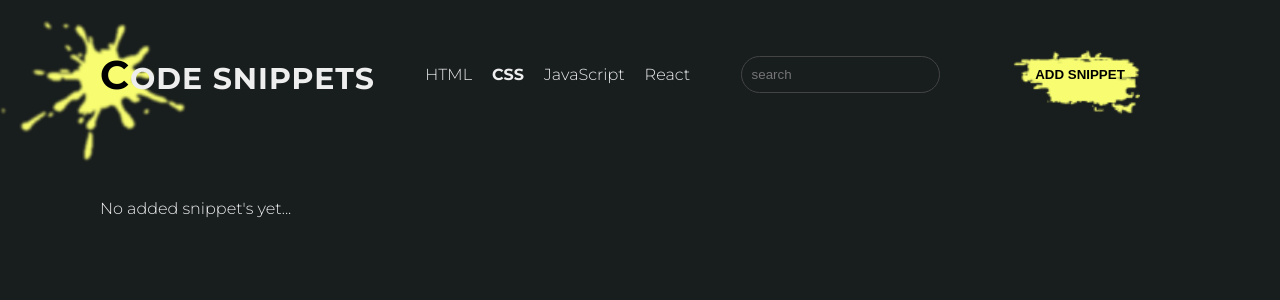
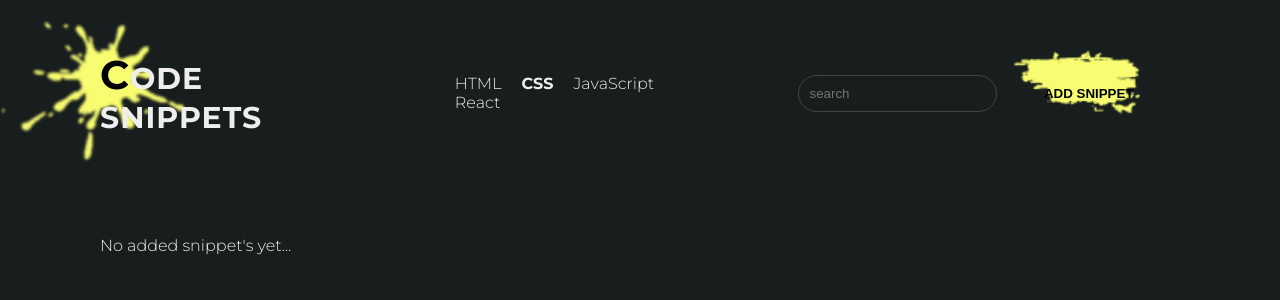
Before and after one commit to karolguzik/code-snippets, a React (Create React App) app: page /css in a window 1280 px wide. Shown: the top 300 px of the page. Built offline with nearby package versions, Linux system fonts and the light colour scheme; a small style sheet from the web is missing.

Commit message:
render Search component on snippets pathname and reset filtered snippets state after location change

```diff
--- a/src/App.css
+++ b/src/App.css
@@ -25,6 +25,7 @@ body {
 
 body::-webkit-scrollbar {
   width: .4rem;
+  height: .4rem;
 }
 
 body::-webkit-scrollbar-thumb {
--- a/src/App.js
+++ b/src/App.js
@@ -1,6 +1,6 @@
 import React from 'react';
 import './App.css';
-import { BrowserRouter, Route, Switch } from 'react-router-dom';
+import { Route, Switch, withRouter } from 'react-router-dom';
 import AppContext from './context/context';
 import Header from './components/Header/Header';
 import WelcomeView from './views/WelcomeView/WelcomeView';
@@ -11,7 +11,6 @@ import ReactView from './views/ReactView/ReactView';
 import SnippetView from './views/SnippetView/SnippetView';
 import Modal from './components/Modal/Modal';
 
-
 class App extends React.Component {
   state = {
     html: [],
@@ -20,6 +19,12 @@ class App extends React.Component {
     react: [],
     filteredSnippets: null,
     isModalOpen: false,
+  }
+
+  componentDidUpdate = (prevProps) => {
+    if(this.props.location !== prevProps.location) {
+      this.resetFilteredSnippets();
+    }
   }
 
   addSnippet = (e, snippet) => {
@@ -47,6 +52,12 @@ class App extends React.Component {
     })
   }
 
+  resetFilteredSnippets = () => {
+    this.setState({
+      filteredSnippets: null
+    })
+  }
+
   openModal = () => {
     this.setState({
       isModalOpen: true,
@@ -60,7 +71,6 @@ class App extends React.Component {
   }
 
   render() {
-    console.log(this.state)
     let { html, css, javascript, react } = this.state;
     let allSnippets = [...html, ...css,...javascript,...react];
 
@@ -75,22 +85,20 @@ class App extends React.Component {
     }
 
     return (
-      <BrowserRouter>
       <AppContext.Provider value={context}>
         <Header />
         <Switch>
           <Route exact path="/" component={WelcomeView} />
-            <Route path="/html" component={HtmlView}/>
-            <Route path="/snippet/:id" component={SnippetView}/>
-            <Route path="/css" component={CssView}/>
-            <Route path="/javascript" component={JavascriptView}/>
-            <Route path="/react" component={ReactView}/>
+          <Route path="/html" component={HtmlView} />
+          <Route path="/snippet/:id" component={SnippetView} />
+          <Route path="/css" component={CssView} />
+          <Route path="/javascript" component={JavascriptView} />
+          <Route path="/react" component={ReactView} />
         </Switch>
         {this.state.isModalOpen && <Modal />}
       </AppContext.Provider>
-      </BrowserRouter>
     )
   }
 }
 
-export default App;
+export default withRouter(App);
--- a/src/components/Header/Header.js
+++ b/src/components/Header/Header.js
@@ -1,22 +1,31 @@
 import React from 'react';
 import styles from './Header.module.scss';
+import { withRouter } from 'react-router-dom';
 import HeaderLogo from './HeaderLogo';
 import HeaderNav from './HeaderNav';
 import Search from '../Search/Search';
 import Button from '../Button/Button';
 import Stain from '../Stain/Stain';
 
-const Header = () => {
+const Header = ({ location: { pathname }}) => {
+  const searchActiveTypes = ['/html', '/css', '/javascript', '/react'];
+  const search = searchActiveTypes.map(el => {
+    if(el === pathname) {
+      return <Search />
+    }
+  })
+
   return(
     <header className={styles.header}>
       <Stain />
       <Stain type='button'/>
       <HeaderLogo />
       <HeaderNav />
-      <Search />
+      {/* <Search />  */}
+      {search}
       <Button />
     </header>
   )
 }
 
-export default Header;
+export default withRouter(Header);
--- a/src/components/Header/Header.module.scss
+++ b/src/components/Header/Header.module.scss
@@ -1,11 +1,10 @@
 .header {
   padding: 5rem 10rem;
   display: flex;
-  justify-content: space-between;
   align-items: center;
   width: 100%;
 
   button {
-    // margin-left: auto;
+    margin-left: auto;
   }
 }
--- a/src/components/Header/HeaderNav.module.scss
+++ b/src/components/Header/HeaderNav.module.scss
@@ -1,5 +1,5 @@
 .navigation {
-  // margin-left: 10rem;
+  margin: 0 10rem;
 
   &Item {
     display: inline-block;
--- a/src/components/Search/Search.js
+++ b/src/components/Search/Search.js
@@ -33,7 +33,6 @@ class Search extends Component {
   }
 
   render(){
-
     return(
       <input className={styles.search} type="text" placeholder="search" value={this.state.search} onChange={this.handleSearchChange} />
     )
--- a/src/index.js
+++ b/src/index.js
@@ -1,12 +1,15 @@
 import React from 'react';
 import ReactDOM from 'react-dom';
+import { BrowserRouter } from 'react-router-dom';
 import App from './App';
 import * as serviceWorker from './serviceWorker';
 
 ReactDOM.render(
-  <React.StrictMode>
-    <App />
-  </React.StrictMode>,
+  <BrowserRouter>
+    <React.StrictMode>
+      <App />
+    </React.StrictMode>
+  </BrowserRouter>,
   document.getElementById('root')
 );
 
--- a/src/views/SnippetView/SnippetView.module.scss
+++ b/src/views/SnippetView/SnippetView.module.scss
@@ -1,6 +1,7 @@
 @mixin styleScroll {
   &::-webkit-scrollbar {
     width: .4rem;
+    height: .4rem;
   }
 
   &::-webkit-scrollbar-thumb {
```
Lines whose indentation alone changed are shown as unchanged.
